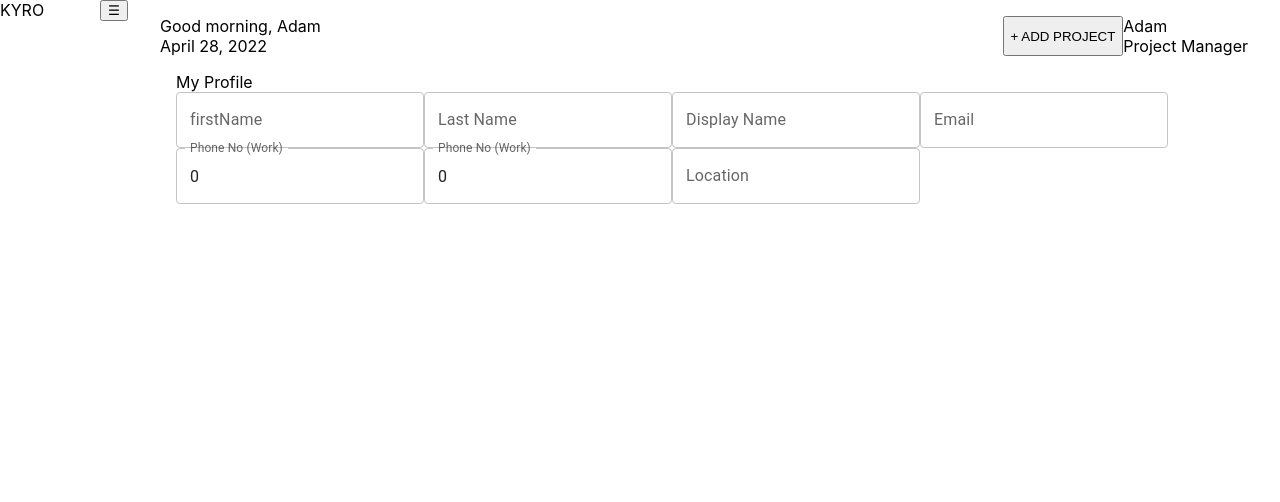
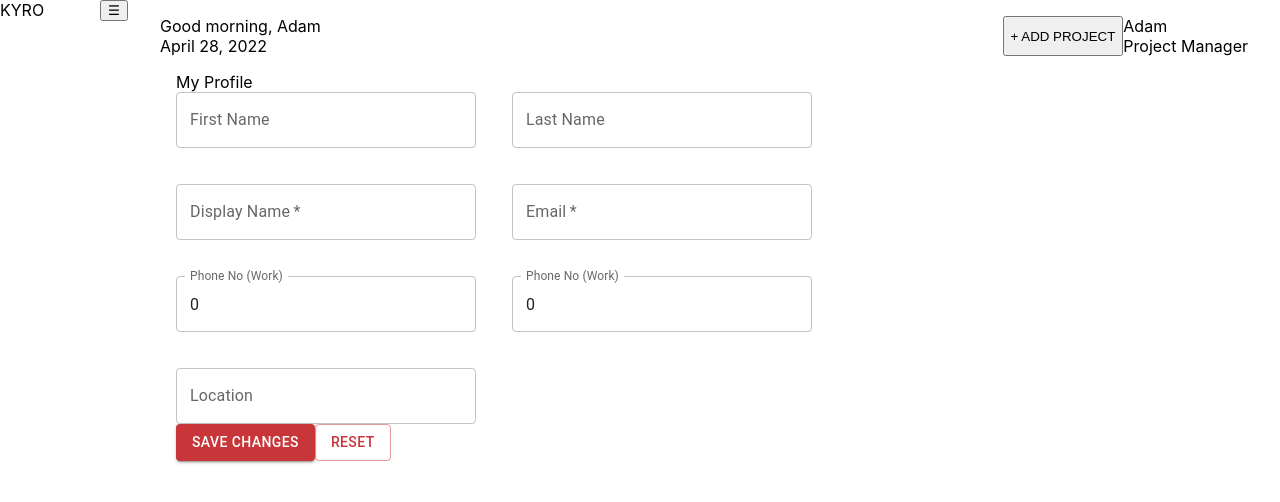
Before and after one commit to shahul01/kriyators-form-demo, a Next.js app in the folder frontend/: page /account/details in a window 1280 px wide. Shown: the top 502 px of the page. Built offline with nearby package versions, Linux system fonts and the light colour scheme.

Commit message:
feat:fe: mock submit and reset btn created; style: styled inputs and buttons

```diff
--- a/frontend/pages/_app.tsx
+++ b/frontend/pages/_app.tsx
@@ -1,12 +1,25 @@
 import type { AppProps } from 'next/app';
 import Layout from '../components/Layout/Layout';
+import { ThemeProvider } from '@mui/material';
+import { createTheme } from '@mui/material';
 import '../styles/globals.css';
+
+const theme = createTheme({
+  palette: {
+    primary: {
+      main: 'hsl(358, 58%, 50%)'
+    }
+  }
+});
 
 function MyApp({ Component, pageProps }: AppProps) {
   return (
-    <Layout>
-      <Component {...pageProps} />
-    </Layout>
+    <ThemeProvider theme={theme}>
+      <Layout>
+        <Component {...pageProps} />
+      </Layout>
+
+    </ThemeProvider>
   );
 };
 
--- /dev/null
+++ b/frontend/pages/account/details/index.module.css
@@ -0,0 +1,6 @@
+.inputs-container {
+  display: flex;
+  width: 70%;
+  flex-wrap: wrap;
+  gap: 2.25rem 2.25rem;
+}
--- a/frontend/pages/account/details/index.tsx
+++ b/frontend/pages/account/details/index.tsx
@@ -1,5 +1,7 @@
 import { FC, useEffect, useState, ChangeEvent } from 'react';
+import Button from '@mui/material/Button';
 import TextField from '@mui/material/TextField';
+import styles from './index.module.css';
 
 interface IAccountDetailsProps {
 }
@@ -15,27 +17,36 @@ const AccountDetails: FC<IAccountDetailsProps> = (props) => {
     phoneNo2: 0,
     location: ''
   };
-  const [formAccDetails, setFormAccDetails] = useState(initialFormState);
+  const [ formAccDetails, setFormAccDetails ] = useState(initialFormState);
 
   function handleChange(e: ChangeEvent<HTMLInputElement>) {
-    console.log(e.target?.id, e.target?.value);
+    // console.log(e.target?.id, e.target?.value);
     setFormAccDetails({
       ...formAccDetails,
       [e.target?.id]: e.target?.value
     });
   };
 
+  function handleSubmit() {
+    console.log('formAccDetails :>> ', formAccDetails);
+
+  };
+
+  function handleReset() {
+    setFormAccDetails(initialFormState);
+  };
+
   return (
-    <div className='account-details-container' >
-      <div className="header">
+    <div className={styles['account-details-container' ]}>
+      <div className={styles['header']}>
         My Profile
       </div>
-      <div className="body">
-        <div className="form">
-          <div className="inputs-container">
+      <div className={styles['body']}>
+        <div className={styles['form']}>
+          <div className={styles['inputs-container']}>
             <TextField
               id='firstName'
-              label='firstName'
+              label='First Name'
               value={formAccDetails.firstName}
               onChange={handleChange}
             />
@@ -48,23 +59,27 @@ const AccountDetails: FC<IAccountDetailsProps> = (props) => {
             <TextField
               id='displayName'
               label='Display Name'
+              required={true}
               value={formAccDetails.displayName}
               onChange={handleChange}
             />
             <TextField
               id='email'
               label='Email'
+              required={true}
               value={formAccDetails.email}
               onChange={handleChange}
             />
             <TextField
               id='phoneNo1'
+              type='number'
               label='Phone No (Work)'
               value={formAccDetails.phoneNo1}
               onChange={handleChange}
             />
             <TextField
               id='phoneNo2'
+              type='number'
               label='Phone No (Work)'
               value={formAccDetails.phoneNo2}
               onChange={handleChange}
@@ -78,11 +93,24 @@ const AccountDetails: FC<IAccountDetailsProps> = (props) => {
 
 
           </div>
-          <div className="buttons-container">
+          <div className={styles['buttons-container']}>
+            <Button
+              variant='contained'
+              onClick={handleSubmit}
+              >
+              Save Changes
+            </Button>
+
+            <Button
+              variant='outlined'
+              onClick={handleReset}
+              >
+              Reset
+            </Button>
 
           </div>
         </div>
-        <div className="result">
+        <div className={styles['result']}>
 
         </div>
       </div>
--- a/frontend/styles/globals.css
+++ b/frontend/styles/globals.css
@@ -24,6 +24,17 @@ p {
 }
 
 /*
+ * MUI
+ */
+
+  .MuiTextField-root {
+    width: 300px;
+  }
+
+
+
+
+/*
 @media (prefers-color-scheme: dark) {
   html {
     color-scheme: dark;
```
Also changed, not shown: 1 other file (tests, documents, lock files or other folders).
